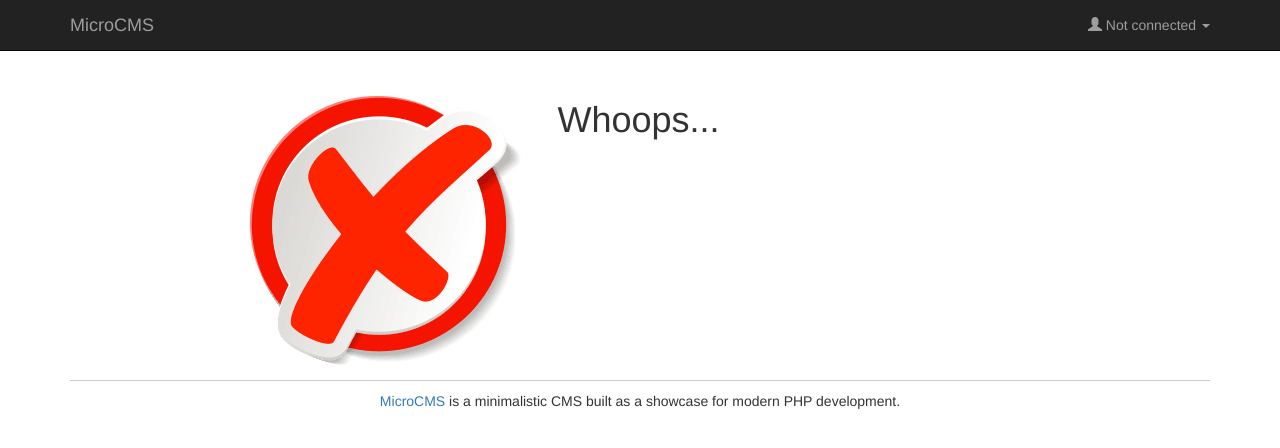
After one commit to Manu974/MicroCMS, a PHP site: template views/error.html.twig in a window 1280 px wide. The commit adds this page. Shown: the top 448 px of the page. Run offline with PHP 8.4, Linux system fonts and the light colour scheme; the template is opened without the code that fills it, so the values that code supplies are empty; some libraries are stand-ins or nearby versions.

Commit message:
personnalisation des pages d'erreurs

```diff
--- /dev/null
+++ b/views/error.html.twig
@@ -0,0 +1,14 @@
+{% extends "layout.html.twig" %}
+
+{% block title %}Error!{% endblock %}
+
+{% block content %}
+<div class="row" id="errorPanel">
+    <div class="col-xs-5">
+        <img class="img-responsive pull-right" src="{{ asset('/images/error.png') }}" alt="Error ghost"/>
+    </div>
+    <div class="col-xs-6">
+        <h1>Whoops...<br><small>{{ message }}</small></h1>
+    </div>
+</div>
+{% endblock %}
--- a/web/css/microcms.css
+++ b/web/css/microcms.css
@@ -16,3 +16,8 @@ body {
     margin-top: 20px;
     margin-bottom: 20px;
 }
+
+#errorPanel {
+    padding-top: 30px;
+    padding-bottom: 10px;
+}
```
Also changed, not shown: app/app.php (+18 -0 lines), web/images/error.png (added).
